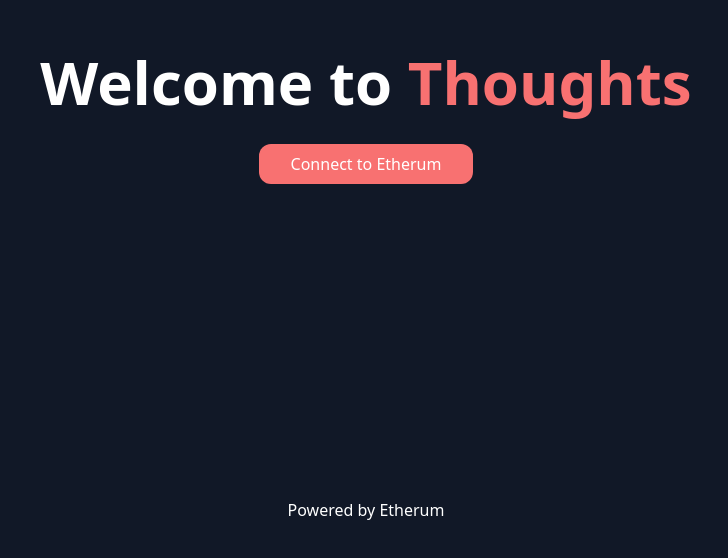
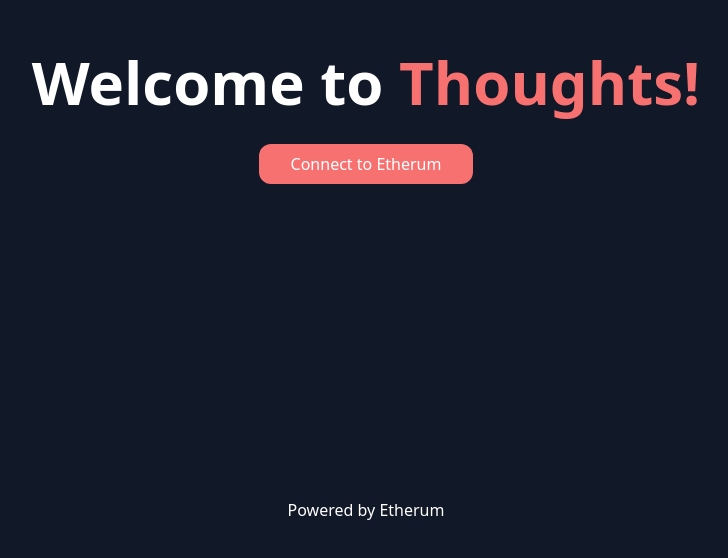
Before and after one commit to om2137/Thoughts, a Next.js app in the folder dapp/: page / in a window 1280 px wide. Shown: the part 242-800 px from the top of the page, without its empty margins (274-1002 px from the left). Built offline with nearby package versions, Linux system fonts and the light colour scheme.

Commit message:
yolo test

```diff
--- a/dapp/pages/index.tsx
+++ b/dapp/pages/index.tsx
@@ -19,7 +19,7 @@ export default function Home() {
 
       <main className="flex w-full flex-1 flex-col items-center justify-center px-20 ">
         <h1 className="mb-8 text-6xl font-bold text-center text-white">
-          Welcome to <span className="text-red-400">Thoughts</span>
+          Welcome to <span className="text-red-400">Thoughts!</span>
         </h1>
         {!account ? (
         <Button label = "Connect to Etherum" onClick={connect} />
```
